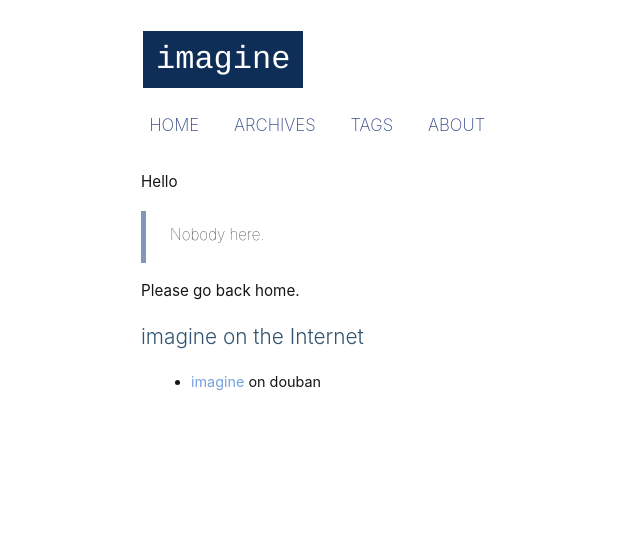
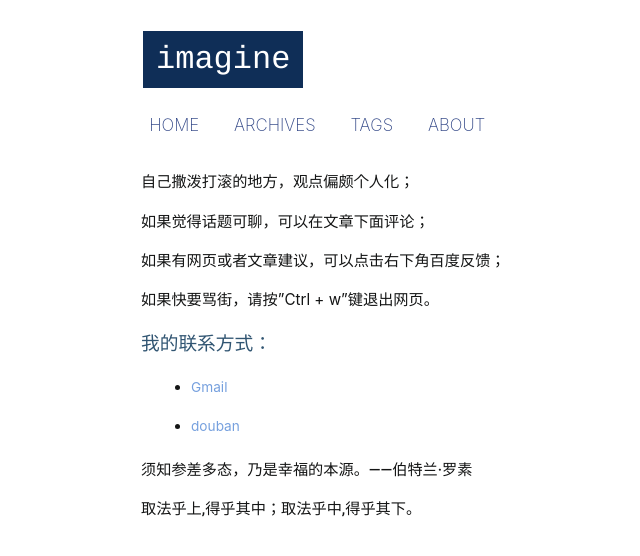
Before and after one commit to tumatu/tumatu.github.io, a Jekyll site: the page built from about/index.md, in a window 1280 px wide. Shown: the top 556 px of the page, without its empty margins (179-819 px from the left). Built offline with Jekyll 4.4.1, drawn with Linux system fonts in a browser that asks for light colours; some web fonts are replaced; comment, search, counter and statistics services are not loaded.

Commit message:
about update

```diff
--- a/about/index.md
+++ b/about/index.md
@@ -3,15 +3,24 @@ layout: default
 title: About imagine
 ---
 
-Hello
+自己撒泼打滚的地方，观点偏颇个人化；
 
-> Nobody here.
+如果觉得话题可聊，可以在文章下面评论；
 
-Please go back home.
+如果有网页或者文章建议，可以点击右下角百度反馈；
 
-## imagine on the Internet
+如果快要骂街，请按"Ctrl + w"键退出网页。
 
-* [imagine][douban] on douban
+### 我的联系方式：
+
+* [Gmail][Gmail]
+
+* [douban][douban]
 
 
+[Gmail]: zjyylhj@gmail.com
 [douban]: https://www.douban.com/people/49000384/
+
+**须知参差多态，乃是幸福的本源。——伯特兰·罗素**
+
+**取法乎上,得乎其中；取法乎中,得乎其下。**
```
